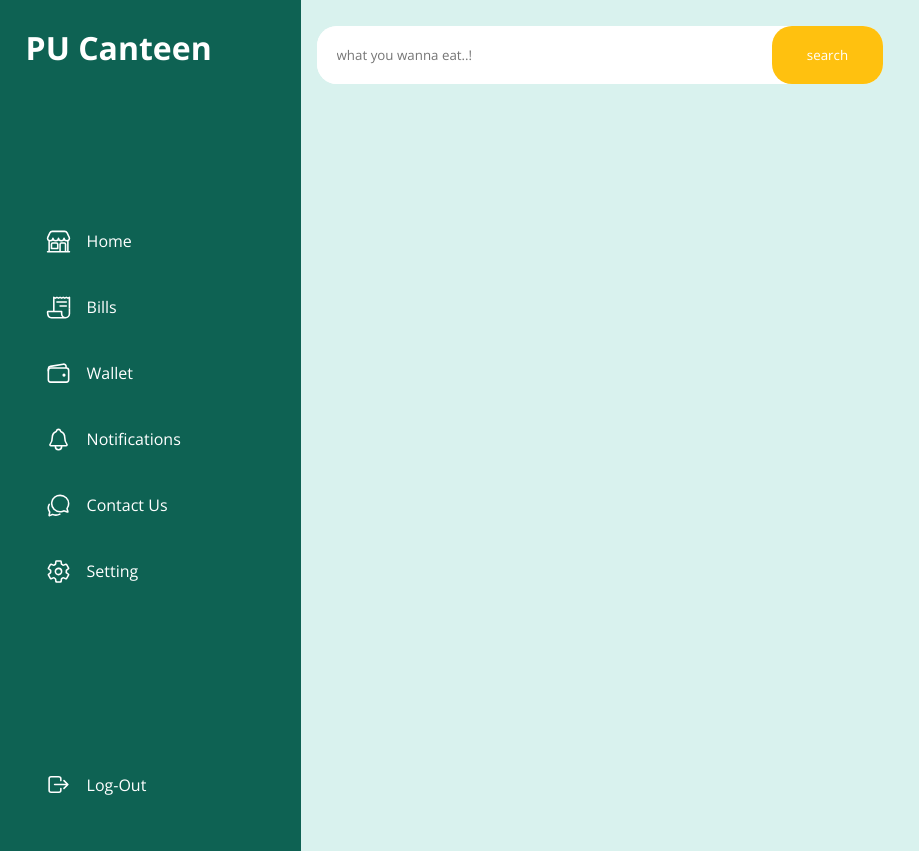
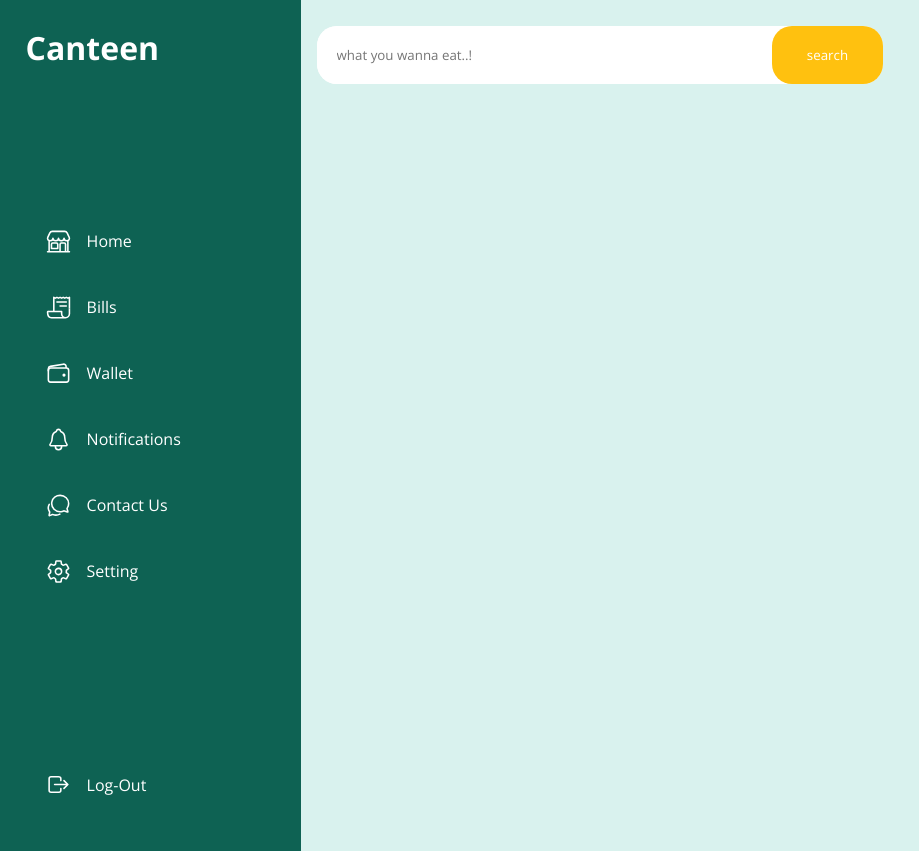
Before and after one commit to Dhruv-vadher-18/college_canteen, a plain HTML site: page index.html in a window 1280 px wide. Shown: the whole page, without its empty margins (0-919 px from the left). Drawn offline with nearby package versions, Linux system fonts and the light colour scheme.

Commit message:
Change : Name

```diff
--- a/index.html
+++ b/index.html
@@ -17,7 +17,7 @@
     <!--sidebar-->
     <div class="sidebar">
         <!-- logo -->
-        <h1 class="logo">PU Canteen</h1>
+        <h1 class="logo">Canteen</h1>
 
         <!-- list of menus -->
         <div class="sidebar-menus">
```
